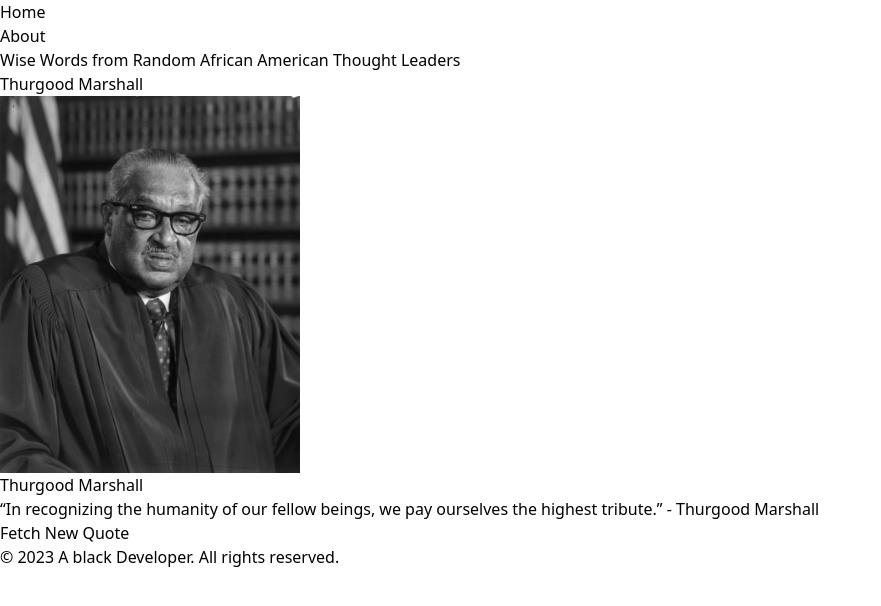
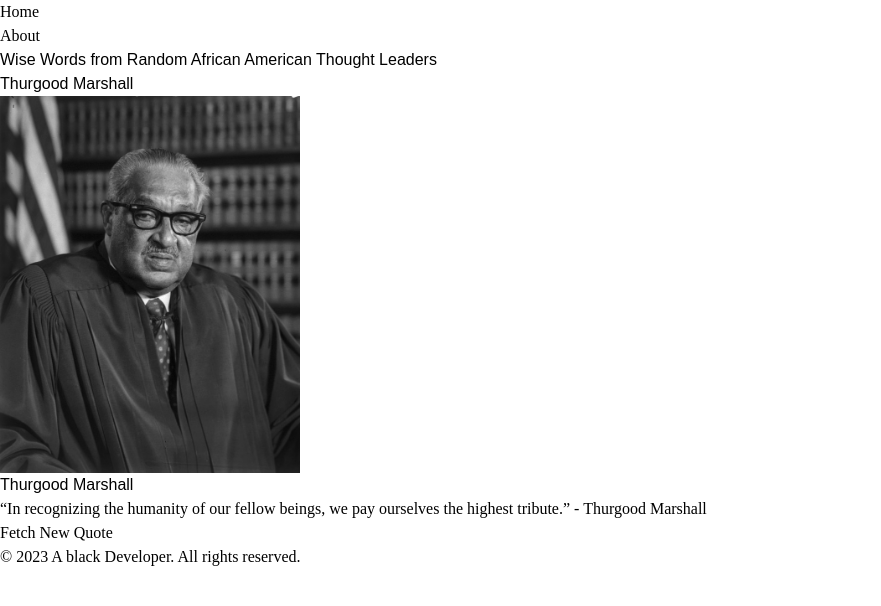
Before and after one commit to RW2023/next-quotes, a Next.js app: page / in a window 1280 px wide. Shown: the top 606 px of the page, without its empty margins (0-881 px from the left). Built offline with nearby package versions, Linux system fonts and the light colour scheme.

Commit message:
create document import fonts apply in global css

```diff
--- a/src/app/globals.css
+++ b/src/app/globals.css
@@ -1,3 +1,12 @@
 @tailwind base;
 @tailwind components;
 @tailwind utilities;
+
+body{
+    font-family: 'Roboto Slab', serif;
+}
+
+h1,h2,h3,h4,h5,h6{
+    font-family: 'Poppins', sans-serif;
+
+}
--- /dev/null
+++ b/src/pages/_document.tsx
@@ -0,0 +1,23 @@
+// _document.tsx src/pages/_document.tsx
+import Document, { Html, Head, Main, NextScript } from 'next/document';
+
+class MyDocument extends Document {
+  render() {
+    return (
+      <Html lang='en'>
+        <Head>
+          <link
+            href="https://fonts.googleapis.com/css2?family=Poppins:wght@400;700&family=Roboto+Slab:wght@400;700&display=swap"
+            rel="stylesheet"
+          />
+        </Head>
+        <body>
+          <Main />
+          <NextScript />
+        </body>
+      </Html>
+    );
+  }
+}
+
+export default MyDocument;
```
